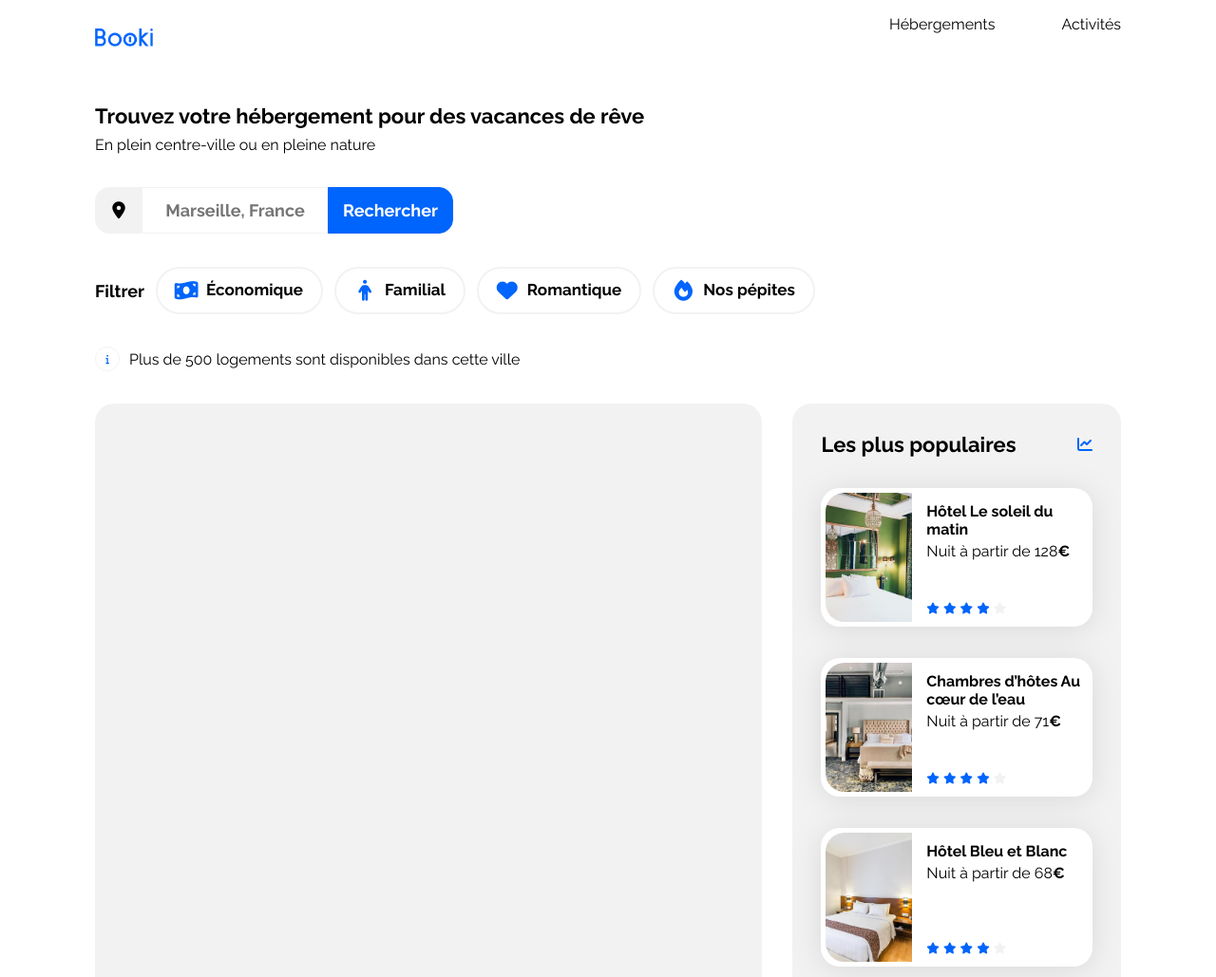
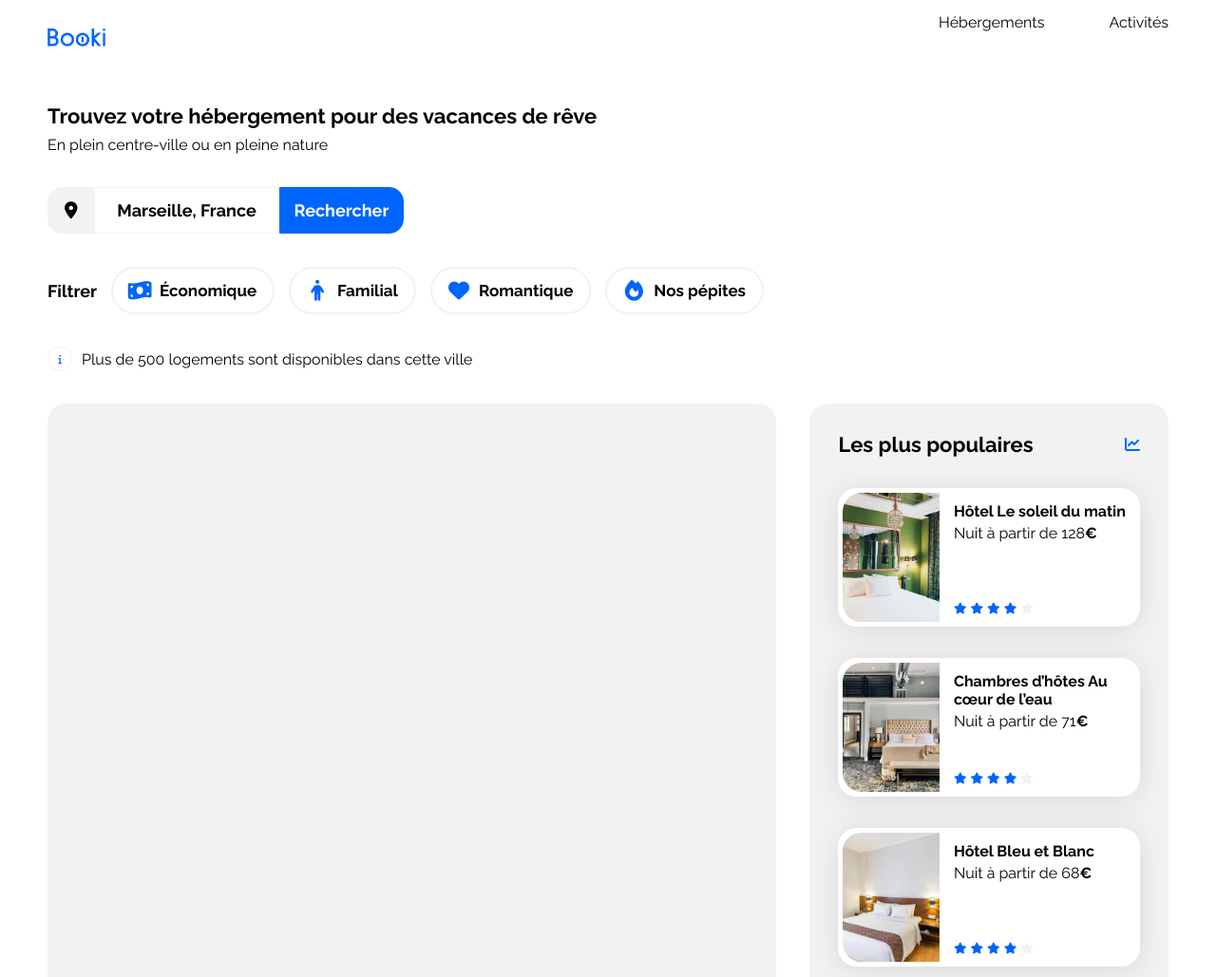
Before and after one commit to emilejly-takeup/2_projet, a plain HTML site: page index.html in a window 1280 px wide. Shown: the top 1029 px of the page at 95% size. Drawn offline with Linux system fonts and the light colour scheme.

Commit message:
refactored html and css after mentorat

```diff
--- a/css/body/info-group.css
+++ b/css/body/info-group.css
@@ -1,6 +1,5 @@
 .info-group-container {
     width: 100%;
-    height: 281px;
     display: flex;
     flex-direction: column;
     gap: 35px;
@@ -8,7 +7,6 @@
 
 .headline {
     width: 100%;
-    height: 53px;
     display: flex;
     flex-direction: column;
     justify-content: space-between;
@@ -16,16 +14,11 @@
 }
 
 .headline h2 {
-    height: 26px;
     font-size: 22px;
 }
 
 .search-bar-form {
-    width: 377px;
-    height: 49px;
     display: flex;
-    align-items: center;
-    justify-content: center;
 }
 
 .search-bar-form button {
@@ -33,8 +26,7 @@
 }
 
 #search-bar-location-button {
-    width: 50px;
-    height: 100%;
+    padding: 14px 17px;
     border: 1px solid var(--main-bg-color);
     background-color: var(--main-bg-color);
     border-top-left-radius: 15px;
@@ -47,8 +39,6 @@
 }
 
 .search-bar-form input {
-    width: 195px;
-    height: 47px;
     border: none;
     border-top: 1px solid var(--main-bg-color);
     border-bottom: 1px solid var(--main-bg-color);
@@ -59,41 +49,47 @@
 
 .search-bar-form input,
 #search-bar-submit-button {
+    max-width: 194px;
     font-size: 18px;
     font-weight: 700;
 }
 
 #search-bar-submit-button {
-    width: 132px;
-    height: 100%;
     border: 1px solid var(--main-color);
     background-color: var(--main-color);
+    padding: 13px 15px;
     border-top-right-radius: 15px;
     border-bottom-right-radius: 15px;
     color: white;
 }
 
 .filter-bar {
-    width: 758px;
     height: 50px;
     display: flex;
-    align-items: center;
-    justify-content: space-between;
+    align-items: stretch;
+    gap: 15px;
     font-size: 18px;
     font-weight: 700;
 }
 
-.filter-container {
-    height: 46px;
+.filter-bar p {
     display: flex;
     align-items: center;
+}
+
+.filter-button {
+    display: flex;
+    align-items: center;
+    gap: 10px;
     font-size: 17px;
+    font-weight: 700;
+    background-color: transparent;
     border: 2px solid var(--main-bg-color);
     border-radius: 25px;
-    white-space: nowrap;
+    padding: 4px 17px;
 }
 
-.filter-container i {
+.filter-button i {
     font-size: 22px;
     display: flex;
     align-items: center;
@@ -102,19 +98,12 @@
     height: 22px;
 }
 
-.filter-container:hover {
+.filter-button:hover {
     background-color: var(--filter-bg-color);
-}
-
-.filter-content {
-    display: flex;
-    margin: 4px 19px;
-    gap: 10px;
-    cursor: default;
+    cursor: pointer;
 }
 
 .info-bar {
-    width: 100%;
     height: 24px;
     gap: 10px;
     display: flex;
--- a/css/body/section-group.css
+++ b/css/body/section-group.css
@@ -0,0 +1,62 @@
+/****** Hebergements And Populaires ***********/
+.hebergements-and-populaires {
+    display: flex;
+    justify-content: space-between;
+}
+
+.hebergements-and-populaires section {
+    background-color: var(--main-bg-color);
+    border-radius: 20px;
+    padding: 30px;
+    box-sizing: border-box;
+}
+
+/****** Hebergements ***********/
+.hebergements {
+    width: 65%;
+}
+
+/****** Populaires ***********/
+.populaires {
+    width: 32%;
+}
+
+.populaires-title {
+    display: flex;
+    justify-content: space-between;
+    align-items: center;
+}
+
+.populaires-cards .card {
+    display: flex;
+    margin-top: 33px;
+}
+
+.populaires-cards img {
+    width: 33%;
+    height: 136px;
+    border-top-left-radius: 20px;
+    border-bottom-left-radius: 20px;
+}
+
+.populaires-cards .card-content {
+    width: 67%;
+    padding-left: 15px;
+    display: flex;
+    flex-direction: column;
+    justify-content: space-between;
+    box-sizing: border-box;
+}
+
+.populaires-cards .card-title {
+    margin-top: 10px;
+    margin-bottom: 4px;
+}
+
+.populaires-cards .card-subtitle {
+    margin: 0;
+}
+
+.populaires-cards .card-rating {
+    margin-bottom: 5px;
+}
--- a/css/header.css
+++ b/css/header.css
@@ -1,48 +1,32 @@
 header {
-    width: 100%;
+    display: flex;
     height: 79px;
-    display: flex;
     justify-content: space-between;
-}
-
-.header-logo-container {
-    width: 161px;
-    height: 100%;
-    display: flex;
-    align-items: center;
-    justify-content: center;
+    padding: 0 50px;
+    align-items: stretch;
 }
 
 .header-logo {
     width: 61px;
     height: 19px;
+    align-self: center;
 }
 
-.menu {
-    width: 344px;
-    height: 35px;
+.menu-container {
+    height: 33px;
     display: flex;
-    align-items: center;
-    justify-content: center;
+    gap: 68px;
 }
 
-.menu-buttons-container {
-    width: 244px;
-    height: 100%;
-    display: flex;
-    justify-content: space-between;
-}
-
-.menu-button {
+.menu-link {
     border: none;
     background-color: transparent;
-    height: 33px;
     margin-top: 2px;
     display: flex;
     align-items: end;
 }
 
-.menu-button:hover {
+.menu-link:hover {
     margin-top: 0;
     border-top: 2px solid var(--main-color);
     color: var(--main-color);
--- a/css/style.css
+++ b/css/style.css
@@ -24,7 +24,6 @@
 body {
     display: flex;
     justify-content: center;
-    padding: 0 50px;
 }
 
 .main-container {
@@ -76,71 +75,6 @@ a {
     color: var(--main-bg-color);
 }
 
-/****** Hebergements And Populaires ***********/
-.hebergements-and-populaires {
-    display: flex;
-    justify-content: space-between;
-}
-
-.hebergements-and-populaires section {
-    background-color: var(--main-bg-color);
-    border-radius: 20px;
-    padding: 30px;
-    box-sizing: border-box;
-}
-
-/****** Hebergements ***********/
-.hebergements {
-    width: 65%;
-}
-
-/****** Populaires ***********/
-.populaires {
-    width: 32%;
-}
-
-.populaires-title {
-    display: flex;
-    justify-content: space-between;
-    align-items: center;
-}
-
-.populaires-cards .card {
-    display: flex;
-    margin-top: 33px;
-}
-
-.populaires-cards img {
-    width: 33%;
-    height: 136px;
-    border-top-left-radius: 20px;
-    border-bottom-left-radius: 20px;
-}
-
-.populaires-cards .card-content {
-    width: 67%;
-    padding-left: 15px;
-    display: flex;
-    flex-direction: column;
-    justify-content: space-between;
-    box-sizing: border-box;
-}
-
-.populaires-cards .card-title {
-    margin-top: 10px;
-    margin-bottom: 4px;
-}
-
-.populaires-cards .card-subtitle {
-    margin: 0;
-}
-
-.populaires-cards .card-rating {
-    margin-bottom: 5px;
-}
-
-/* Le code ci-dessous correspond à la version responsive uniquement */
-
 /****** Media queries ***********/
 /* Medium devices (tablets, less/equal than 1024px) */
 @media (max-width: 1024px) {
--- a/index.html
+++ b/index.html
@@ -20,17 +20,14 @@
     <body>
         <div class="main-container">
             <header>
-                <div class="header-logo-container">
                 <img class="header-logo" src="./images/logo/Booki.png" alt="Logo de Booki" />
-                </div>
-                <div class="menu">
-                    <nav class="menu-buttons-container">
+                <nav class="menu-container">
                     <!-- TODO: Ajouter les liens vers les sections correspondantes -->
-                        <a href="#" id="hebergements-button" class="menu-button">Hébergements</a>
-                        <a href="#" class="menu-button">Activités</a>
+                    <a href="#" class="menu-link">Hébergements</a>
+                    <a href="#" class="menu-link">Activités</a>
                 </nav>
-                </div>
             </header>
+
             <main>
                 <div class="info-group-container">
                     <div class="headline">
@@ -41,35 +38,27 @@
                         <button id="search-bar-location-button" type="button">
                             <i class="fa-solid fa-location-dot" aria-hidden="true"></i>
                         </button>
-                        <input type="text" placeholder="Marseille, France" />
+                        <input type="text" placeholder="Rechecher..." value="Marseille, France" />
                         <button id="search-bar-submit-button" type="submit">Rechercher</button>
                     </form>
                     <div class="filter-bar">
                         <p>Filtrer</p>
-                        <div class="filter-container">
-                            <div class="filter-content">
+                        <button class="filter-button">
                             <i class="fa-solid fa-money-bill-wave"></i>
                             <span>Économique</span>
-                            </div>
-                        </div>
-                        <div class="filter-container">
-                            <div class="filter-content">
+                        </button>
+                        <button class="filter-button">
                             <i class="fa-solid fa-person"></i>
                             <span>Familial</span>
-                            </div>
-                        </div>
-                        <div class="filter-container">
-                            <div class="filter-content">
+                        </button>
+                        <button class="filter-button">
                             <i class="fa-solid fa-heart"></i>
                             <span>Romantique</span>
-                            </div>
-                        </div>
-                        <div class="filter-container">
-                            <div class="filter-content">
+                        </button>
+                        <button class="filter-button">
                             <i class="fa-solid fa-fire"></i>
                             <span>Nos pépites</span>
-                            </div>
-                        </div>
+                        </button>
                     </div>
                     <div class="info-bar">
                         <div class="info-icon-container">
@@ -78,6 +67,7 @@
                         <p>Plus de 500 logements sont disponibles dans cette ville</p>
                     </div>
                 </div>
+
                 <div class="hebergements-and-populaires">
                     <section class="hebergements"></section>
                     <section class="populaires">
```
Lines whose indentation alone changed are shown as unchanged.
